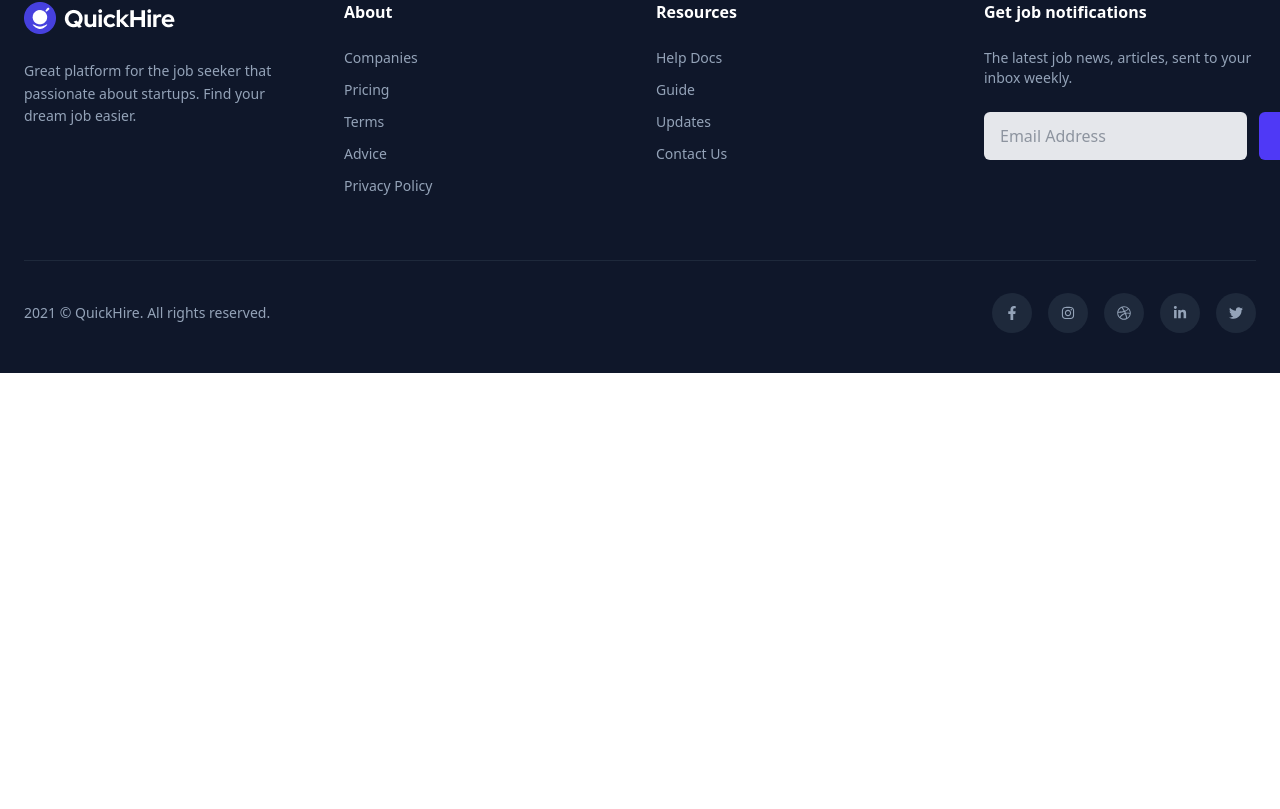
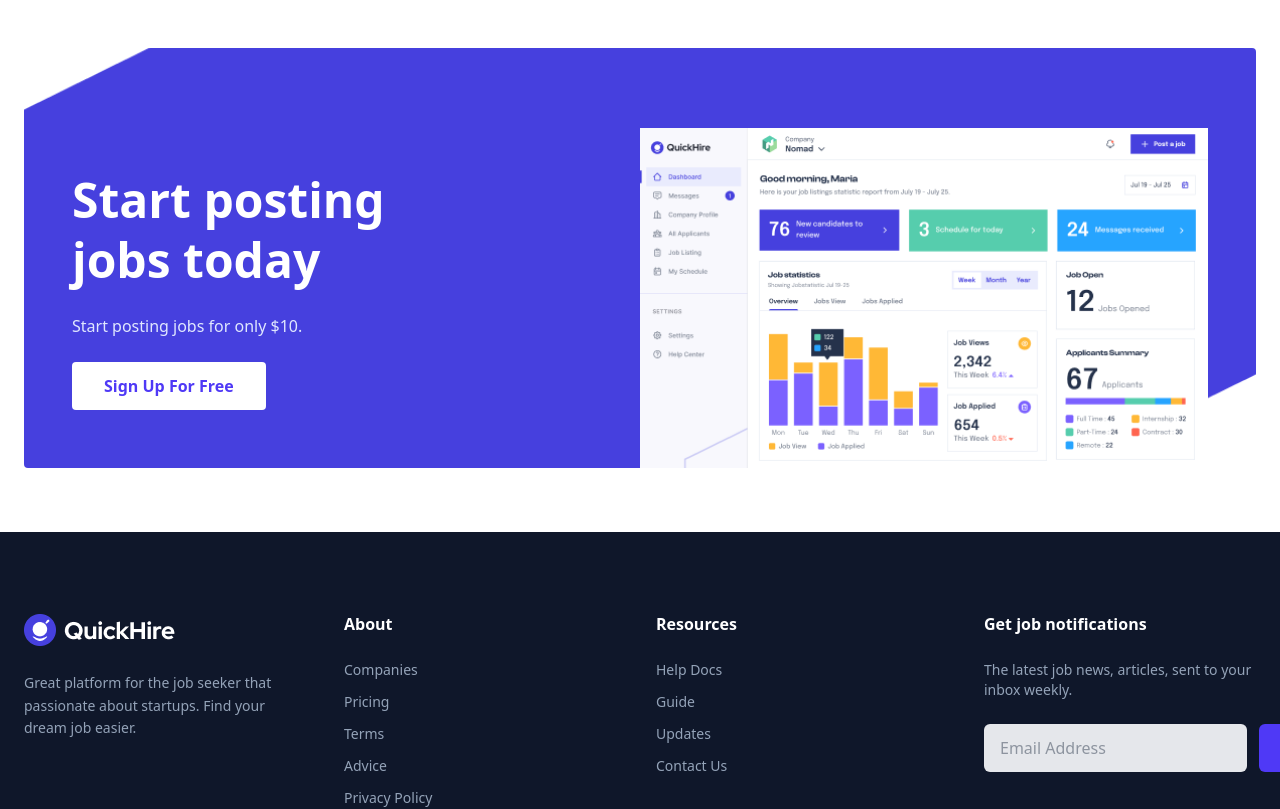
Before and after one commit to MohammadJewelRana/quick-hire, a Next.js app in the folder quickHire-client/: page / in a window 1280 px wide. Shown: the part 1794-2603 px from the top of the page. Before the commit the page ends 2167 px from the top, so only its background shows below. Built offline with nearby package versions, Linux system fonts and the light colour scheme.

Commit message:
banner designed

```diff
--- /dev/null
+++ b/quickHire-client/app/(MainLayout)/(home)/_components/Banner.tsx
@@ -0,0 +1,53 @@
+import Image from "next/image";
+
+const Banner = () => {
+  return (
+    <section className="py-4 lg:py-16 bg-white">
+      <div className="max-w-7xl mx-auto px-6">
+        <div className="relative overflow-hidden rounded-sm">
+          {/* Background Image */}
+          <Image
+            src="/images/banner/bgBanner.png"
+            alt="background"
+            fill
+            className="object-cover"
+            priority
+          />
+
+          {/* Content Layer */}
+          <div className="relative z-10 grid lg:grid-cols-2 items-center px-8 lg:px-12 pt-4 lg:pt-16 lg:min-h-[420px]">
+            {/* LEFT CONTENT */}
+            <div className="text-white text-center lg:text-left">
+              <h2 className="text-[30px] md:text-[48px] font-bold leading-tight mb-3 lg:mb-6">
+                Start posting <br className="hidden lg:block" />
+                jobs today
+              </h2>
+
+              <p className="text-indigo-100 text-md mb-6">
+                Start posting jobs for only $10.
+              </p>
+
+              <button className="bg-white text-indigo-600 px-8 py-3 font-semibold rounded-sm w-full lg:w-auto hover:bg-gray-100 transition">
+                Sign Up For Free
+              </button>
+            </div>
+
+            {/* RIGHT IMAGE */}
+            <div className="relative flex justify-center lg:justify-end items-end mt-12 lg:mt-0">
+              <Image
+                src="/images/banner/dashboard.png"
+                alt="dashboard"
+                width={650}
+                height={420}
+                className="object-contain  -mb-6"
+                priority
+              />
+            </div>
+          </div>
+        </div>
+      </div>
+    </section>
+  );
+};
+
+export default Banner;
--- a/quickHire-client/app/(MainLayout)/(home)/_components/Catrgories/Category.tsx
+++ b/quickHire-client/app/(MainLayout)/(home)/_components/Catrgories/Category.tsx
@@ -13,7 +13,7 @@
 
 const Categories = () => {
   return (
-    <section className="py-8 bg-white">
+    <section className="py-4 lg:py-16 bg-white">
       <div className="max-w-7xl mx-auto px-6">
         <SectionHeading title="Explore by" highlight="category" link="#" />
 
--- a/quickHire-client/app/(MainLayout)/(home)/page.tsx
+++ b/quickHire-client/app/(MainLayout)/(home)/page.tsx
@@ -1,3 +1,4 @@
+import Banner from "./_components/Banner";
 import Categories from "./_components/Catrgories/Category";
 import Companies from "./_components/Companies";
 import Hero from "./_components/Hero";
@@ -10,6 +11,7 @@
       <div className="  bg-white">
         <Companies />
         <Categories/>
+        <Banner/>
       </div>
     </div>
   );
--- a/quickHire-client/app/components/nav&footer/Footer.tsx
+++ b/quickHire-client/app/components/nav&footer/Footer.tsx
@@ -14,8 +14,10 @@
   return (
     <footer className="bg-[#0F172A] text-[#94A3B8] pt-20 pb-10">
       <div className="max-w-7xl mx-auto px-6">
-        <div className="grid grid-cols-1 gap-12 lg:grid-cols-4">
-          <div className="lg:col-span-1">
+        {/* 🔥 Main Grid */}
+        <div className="grid grid-cols-1 md:grid-cols-2 xl:grid-cols-4 gap-12">
+          {/* 1️⃣ Logo Section */}
+          <div>
             <div className="mb-6">
               <Image
                 src="/images/logos/logo2.png"
@@ -31,7 +33,8 @@
             </p>
           </div>
 
-          <div className="grid grid-cols-2 gap-8 lg:col-span-2">
+          {/* 2️⃣ About + Resources (1-2-1 part) */}
+          <div className="grid grid-cols-2 gap-8 md:col-span-2 xl:col-span-2">
             {/* About */}
             <div>
               <h3 className="text-white font-semibold mb-6">About</h3>
@@ -74,8 +77,8 @@
             </div>
           </div>
 
-          {/* 3️ Newsletter  */}
-          <div className="lg:col-span-1">
+          {/* 3️⃣ Newsletter */}
+          <div>
             <h3 className="text-white font-semibold mb-6">
               Get job notifications
             </h3>
@@ -84,7 +87,8 @@
               The latest job news, articles, sent to your inbox weekly.
             </p>
 
-            <div className="flex flex-col sm:flex-row gap-3">
+            {/* Responsive Input Fix */}
+            <div className="flex flex-col xl:flex-row gap-3">
               <input
                 type="email"
                 placeholder="Email Address"
--- a/quickHire-client/app/globals.css
+++ b/quickHire-client/app/globals.css
@@ -1 +1,6 @@
 @import "tailwindcss";
+
+
+.clip-angle {
+  clip-path: polygon(100% 0, 0 100%, 100% 100%);
+}
```
